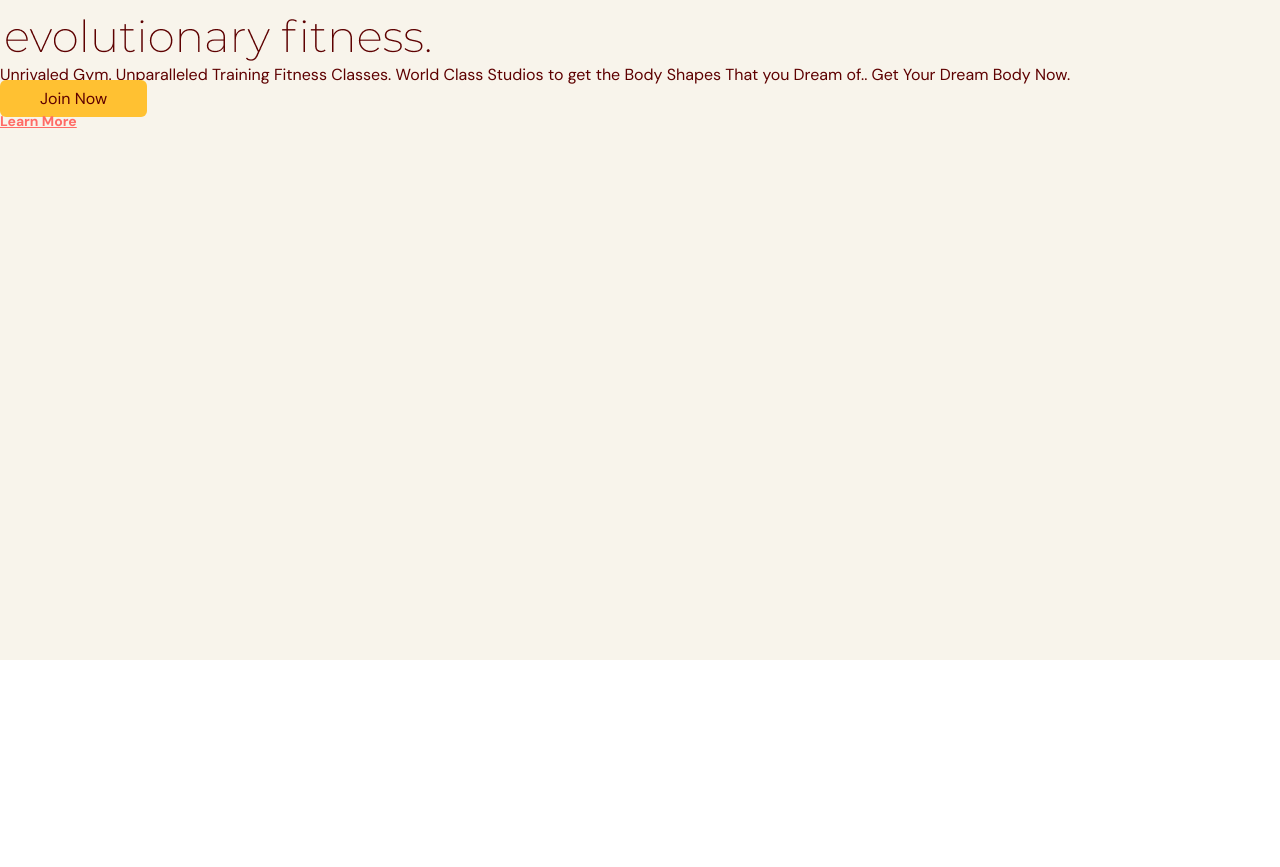
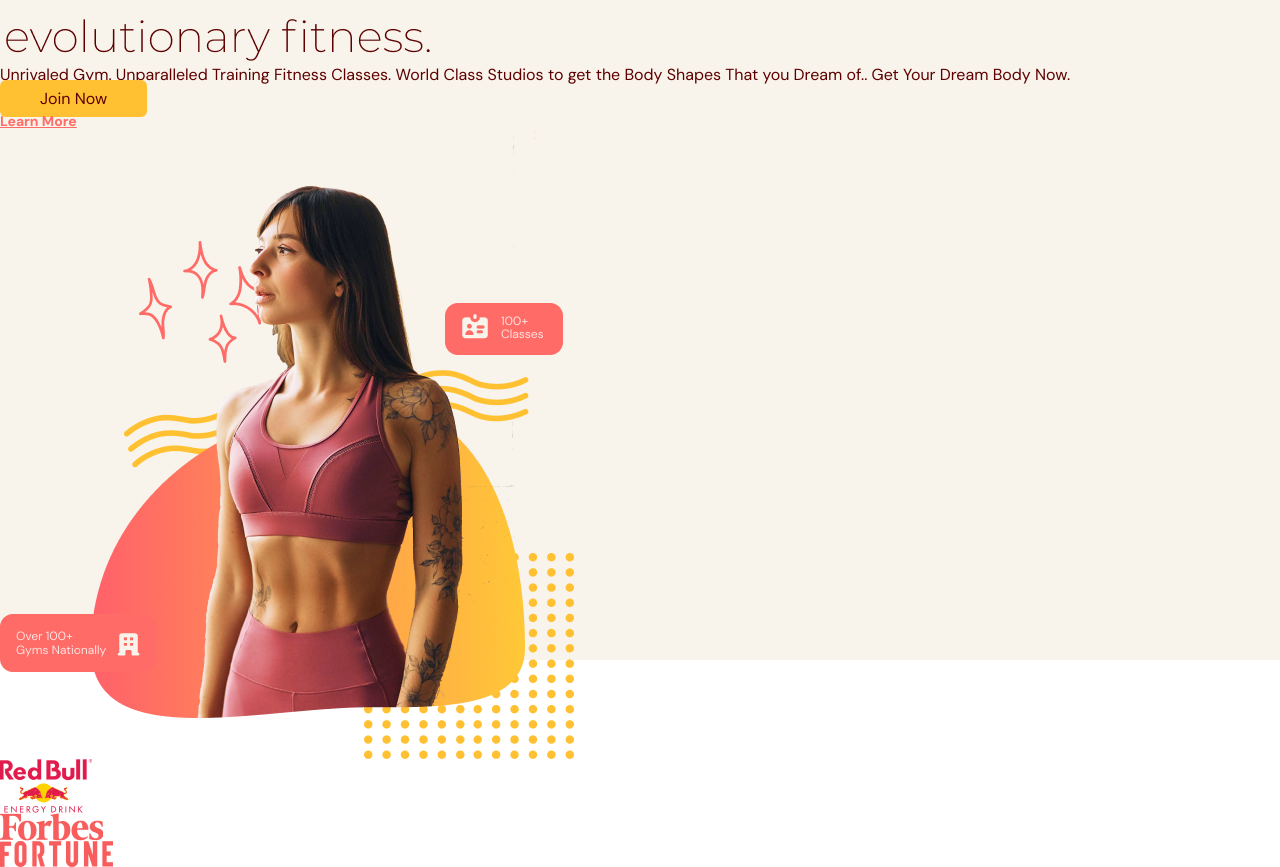
Before and after one commit to shakyasamin/gym-typescript, a React (Vite) app: page / in a window 1280 px wide. Shown: the part 140-1007 px from the top of the page. Before the commit the page ends 800 px from the top, so only its background shows below. Built offline with nearby package versions, Linux system fonts and the light colour scheme.

Commit message:
Sponsor image and header image added

```diff
--- a/src/scenes/Home/index.tsx
+++ b/src/scenes/Home/index.tsx
@@ -49,8 +49,22 @@
         </div>
 
         {/* IMAGE */}
-        <div></div>
+        <div>
+          <img src={HomePageGraphic} alt="home-pageGraphic" />
+        </div>
       </div>
+      {/* SPONSORS */}
+      {isAboveMediumScreens && (
+        <div>
+          <div>
+            <div>
+              <img src={SponsorRedBull} alt="redbull-sponsor" />
+              <img src={SponsorForbes} alt="forbes-sponsor" />
+              <img src={SponsorFortune} alt="fortune-sponsor" />
+            </div>
+          </div>
+        </div>
+      )}
     </section>
   );
 };
```
